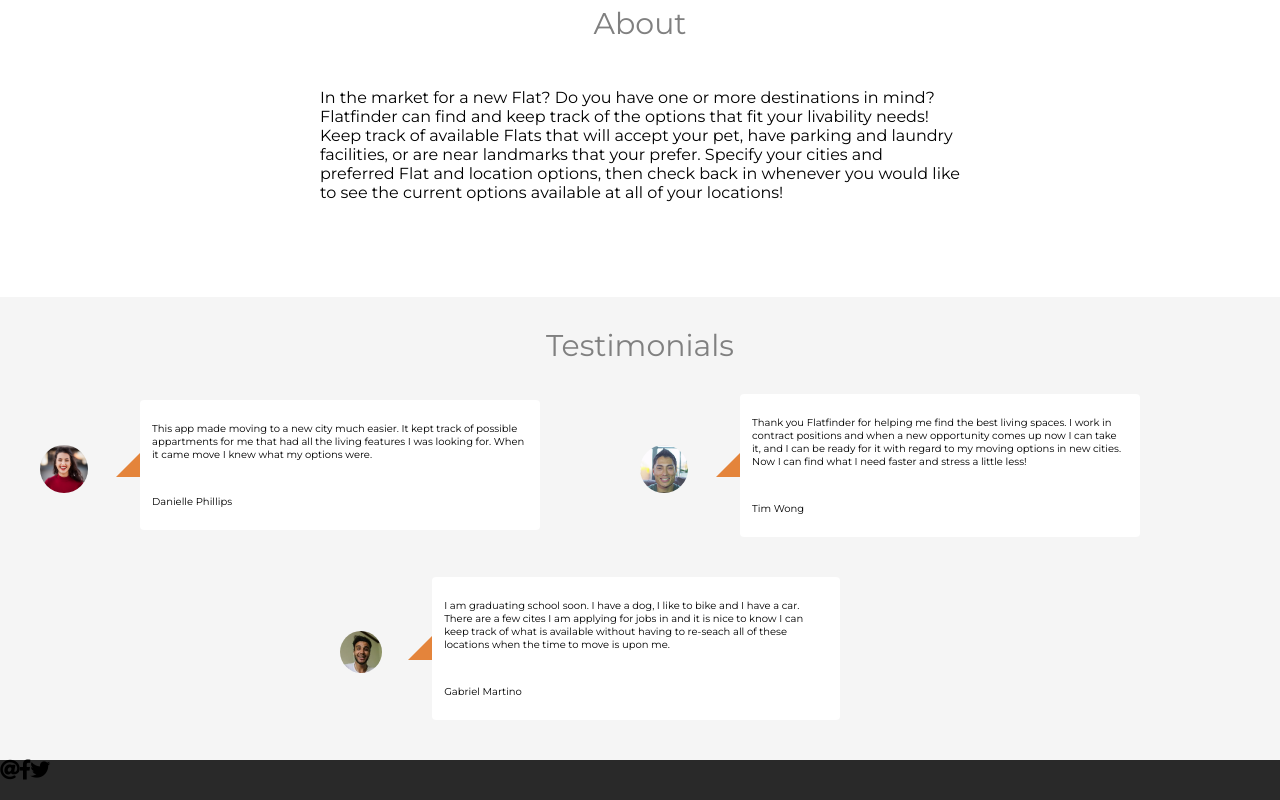
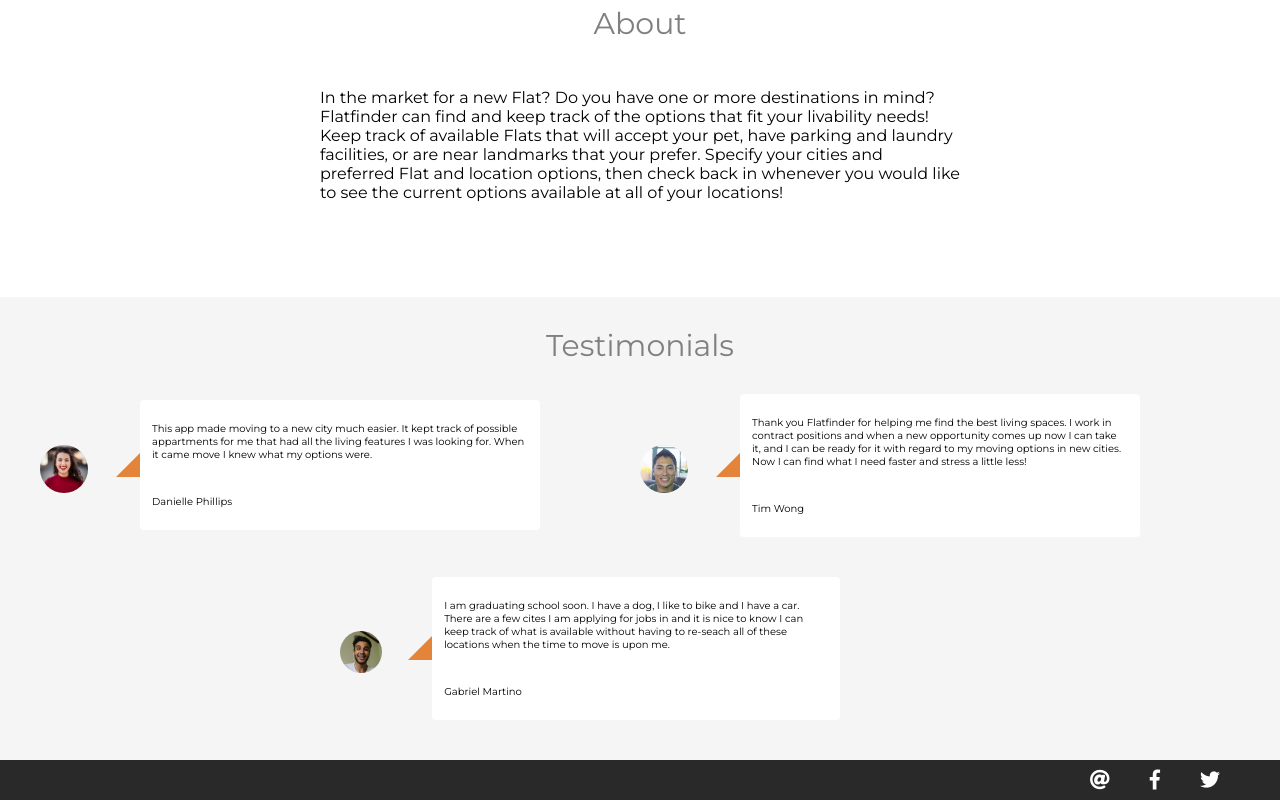
Before and after one commit to flatfinder19/flatfinder, a React (Create React App) app in the folder web/: page /home in a window 1280 px wide. Shown: the part 591-1391 px from the top of the page. Built offline with nearby package versions, Linux system fonts and the light colour scheme; no server answers; what google-maps-react would draw is missing.

Commit message:
Work on Styling

```diff
--- a/web/src/sass/components/_home.scss
+++ b/web/src/sass/components/_home.scss
@@ -101,4 +101,14 @@
   width: 100%;
   height: 4rem;
   background-color: rgb(41, 41, 41);
+  display: flex;
+  justify-content: flex-end;
+  align-items: center;
+  color: white;
+  &>.icons {
+    margin-right: 4rem;
+    &>.fa-2x {
+      margin: 0 2rem;
+   }
+  }
 }
--- a/web/src/sass/main.css
+++ b/web/src/sass/main.css
@@ -78,7 +78,15 @@
 .footer {
   width: 100%;
   height: 4rem;
-  background-color: #292929; }
+  background-color: #292929;
+  display: flex;
+  justify-content: flex-end;
+  align-items: center;
+  color: white; }
+  .footer > .icons {
+    margin-right: 4rem; }
+    .footer > .icons > .fa-2x {
+      margin: 0 2rem; }
 
 .Results {
   display: flex;
@@ -267,10 +275,6 @@
   align-items: flex-start;
   font-size: 1.6rem;
   margin-left: 1.5rem; }
-  .options p {
-    cursor: pointer; }
-  .options > p > i {
-    font-family: 'Montserrat',sans-serif; }
 
 .Map {
   flex-grow: 1;
```
Also changed, not shown: web/src/sass/components/_sidebar.scss (+0 -9 lines).
